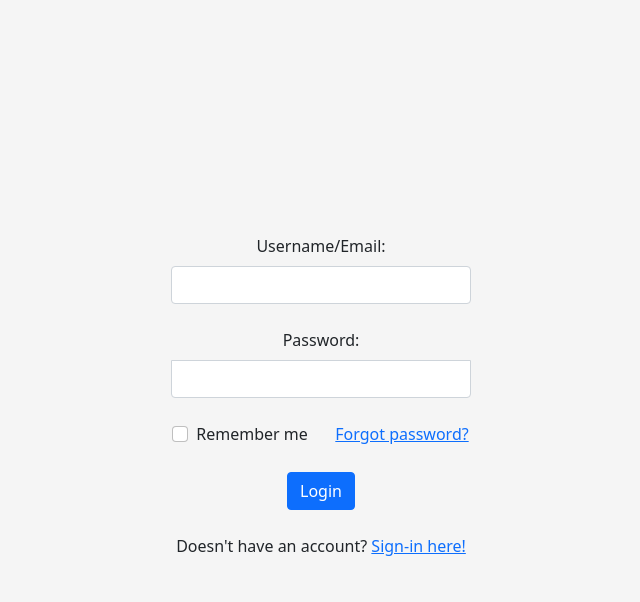
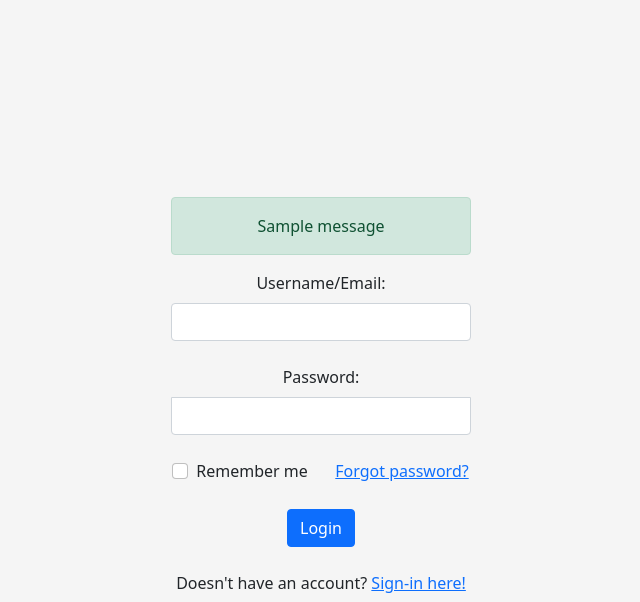
Before and after one commit to Malekpour99/my_site, a Django app: page /accounts/login/ in a window 1280 px wide. Shown: the top 602 px of the page, without its empty margins (319-959 px from the left). Run offline with Django 4.2, Linux system fonts and the light colour scheme; tables that the repository leaves empty hold one stand-in row (values such as "Sample post"); one stand-in notice (Sample message) is shown; some libraries are stand-ins or nearby versions.

Commit message:
login template - messages
Added messages section to the login template for outputting failed login error messages to the user

```diff
--- a/templates/accounts/login.html
+++ b/templates/accounts/login.html
@@ -27,6 +27,14 @@
   </head>
   <body class="text-center">
     <main class="form-signin">
+      {% if messages %}
+            {% for message in messages %}
+                <div
+                class="alert {% if message.tags == 'error' %} alert-danger {% elif message.tags %} alert-{{ message.tags }}{% endif %}">
+                {{ message|safe }}
+                </div>
+            {% endfor %}
+      {% endif %}
       <form method="post" action="{% url 'accounts:login' %}{% if request.GET.next %}?next={{request.GET.next}}{% endif %}">
         {% csrf_token %}
         <!-- Username input -->
```
